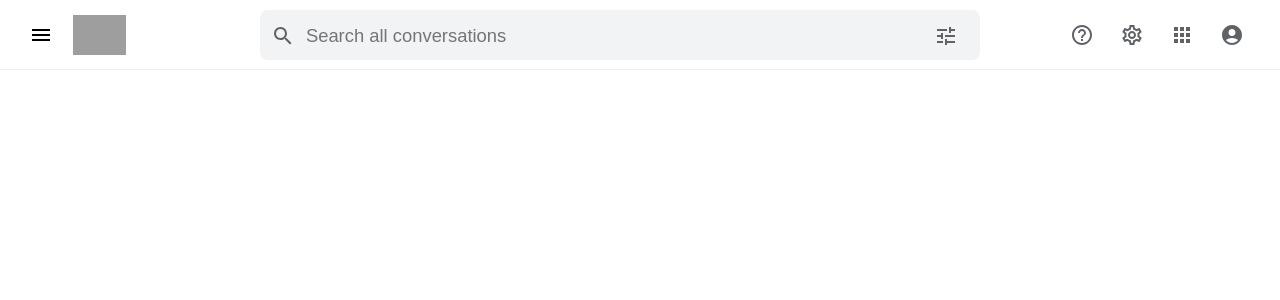
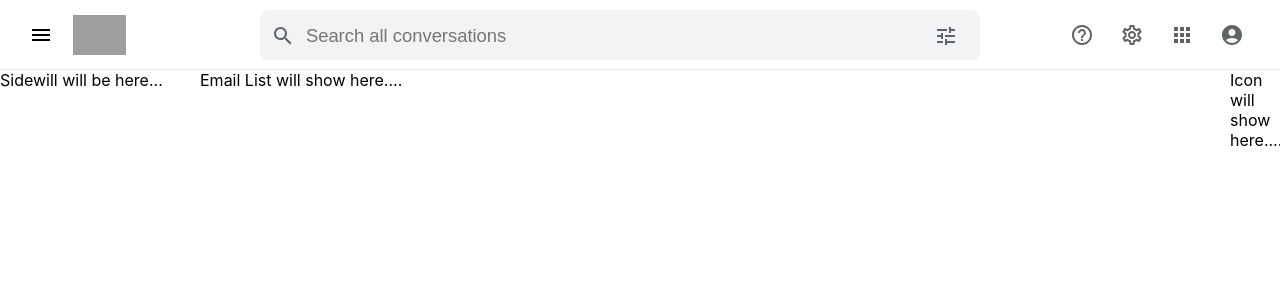
Before and after one commit to uidev-in/react-gmail-clone, a React (Create React App) app: page / in a window 1280 px wide. Shown: the top 300 px of the page. Built offline with nearby package versions, Linux system fonts and the light colour scheme; grey boxes are pictures that could not be loaded.

Commit message:
added sidebar, mainview, sideicon wireframe structure

```diff
--- a/src/App.js
+++ b/src/App.js
@@ -1,11 +1,13 @@
 import logo from "./logo.svg";
 import "./App.css";
 import Header from "./components/layout/Header";
+import Main from "./components/layout/Main";
 
 function App() {
   return (
     <div className="App">
       <Header />
+      <Main />
     </div>
   );
 }
--- /dev/null
+++ b/src/components/layout/EmailView.js
@@ -0,0 +1,9 @@
+import React from "react";
+
+export default function EmailView() {
+  return (
+    <div>
+      <p>Email List will show here....</p>
+    </div>
+  );
+}
--- a/src/components/layout/Header.js
+++ b/src/components/layout/Header.js
@@ -56,6 +56,9 @@ const SearchBarWrapper = styled.div`
     }
   }
 `;
+const SearchIconWrapper = styled(SearchIcon)`
+  color: #5f6368;
+`;
 const IconWrapper = styled.div`
   height: 50px;
   display: grid;
@@ -80,7 +83,8 @@ export default function Header() {
       </LogoWrapper>
       <SearchWrapper>
         <SearchBarWrapper>
-          <SearchIcon style={{ color: "#5f6368" }} />
+          <SearchIconWrapper />
+          {/* <SearchIcon style={{ color: "#5f6368" }} /> */}
           <input type="text" placeholder="Search all conversations" />
           <TuneIcon style={{ color: "#5f6368" }} />
         </SearchBarWrapper>
--- /dev/null
+++ b/src/components/layout/Main.js
@@ -0,0 +1,21 @@
+import React from "react";
+import styled from "styled-components";
+import Sidebar from "./Sidebar";
+import EmailView from "./EmailView";
+import SideIcons from "./SideIcons";
+
+//styling our component
+const Wrapper = styled.div`
+  display: grid;
+  grid-template-columns: 200px auto 50px;
+`;
+
+export default function Main() {
+  return (
+    <Wrapper>
+      <Sidebar />
+      <EmailView />
+      <SideIcons />
+    </Wrapper>
+  );
+}
--- /dev/null
+++ b/src/components/layout/SideIcons.js
@@ -0,0 +1,9 @@
+import React from "react";
+
+export default function SideIcons() {
+  return (
+    <div>
+      <p>Icon will show here....</p>
+    </div>
+  );
+}
--- /dev/null
+++ b/src/components/layout/Sidebar.js
@@ -0,0 +1,6 @@
+import React from "react";
+import styled from "styled-components";
+
+export default function Sidebar() {
+  return <p>Sidewill will be here...</p>;
+}
```
